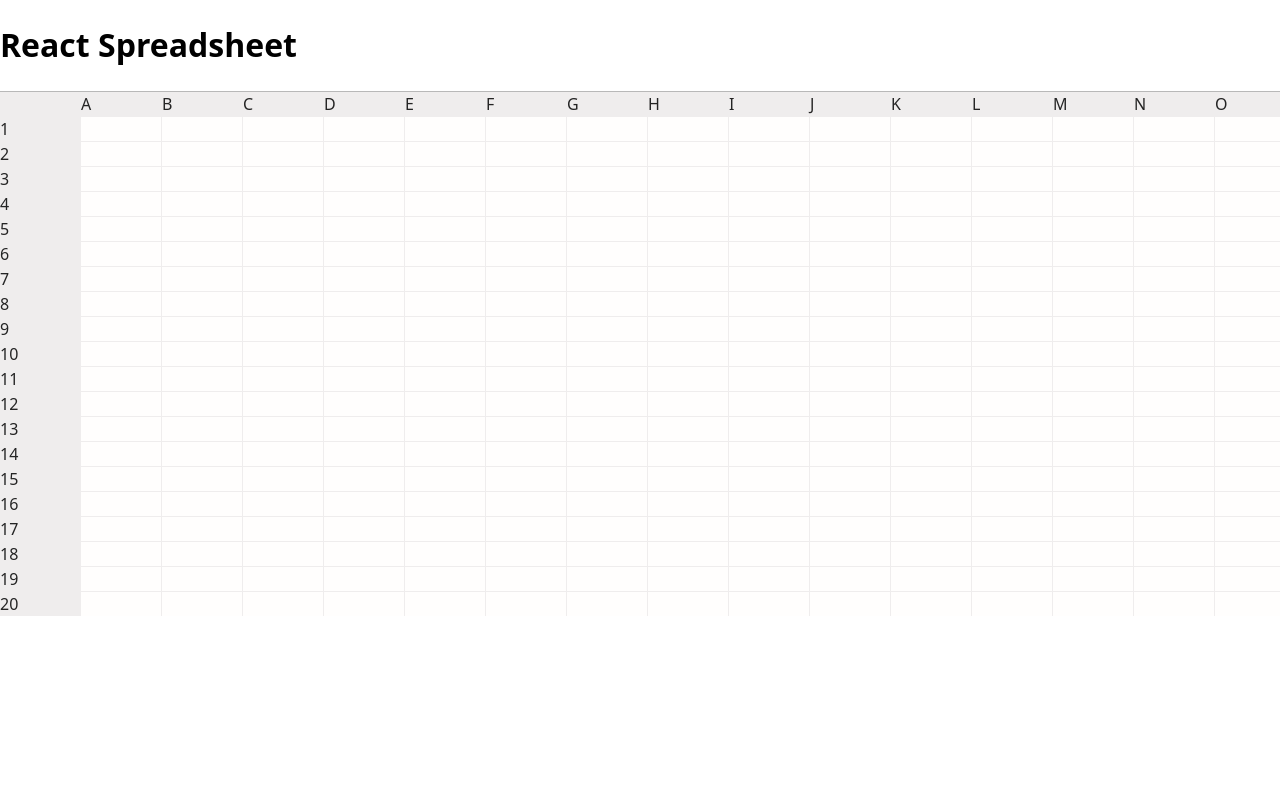
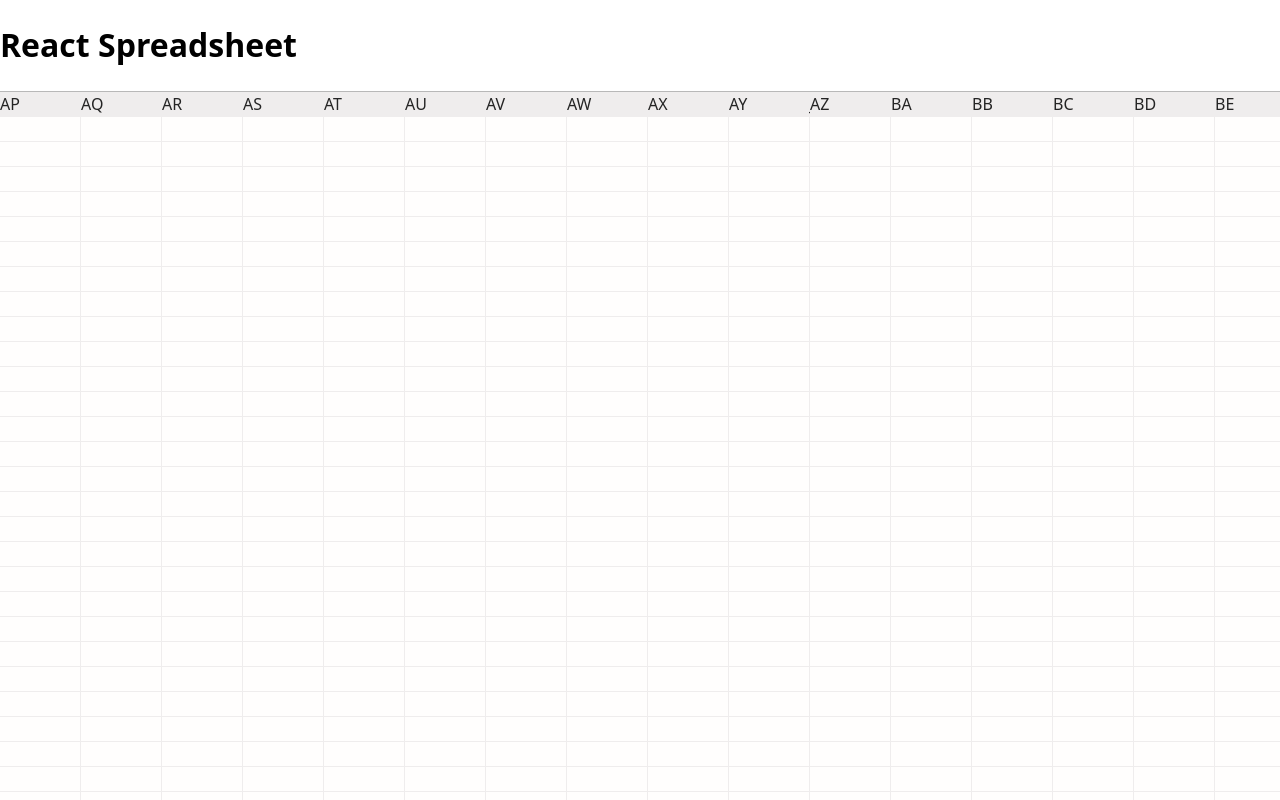
Before and after one commit to RRR-benchmarks/react_spreadsheet, a React (Vite) app: page / in a window 1280 px wide. Built offline with nearby package versions, Linux system fonts and the light colour scheme.

Commit message:
added configuration

```diff
--- a/src/Spreadsheet.tsx
+++ b/src/Spreadsheet.tsx
@@ -7,7 +7,7 @@ function Spreadsheet() {
   // TODO decide on the data structure for the sheet
   const [cellValues, setCellValues] = useState<Record<string, string>>({});
   const [sheet, setSheet] = useState<string[][]>(() =>
-    new Array(20).fill(new Array(20).fill(""))
+    new Array(60).fill(new Array(60).fill(""))
   );
   const [selectedCell, setSelectedCell] = useState<CellLocation | null>(null);
 
```
